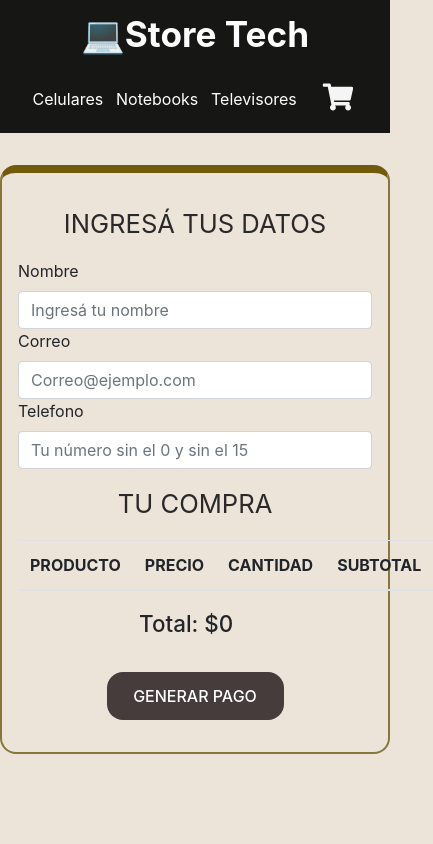
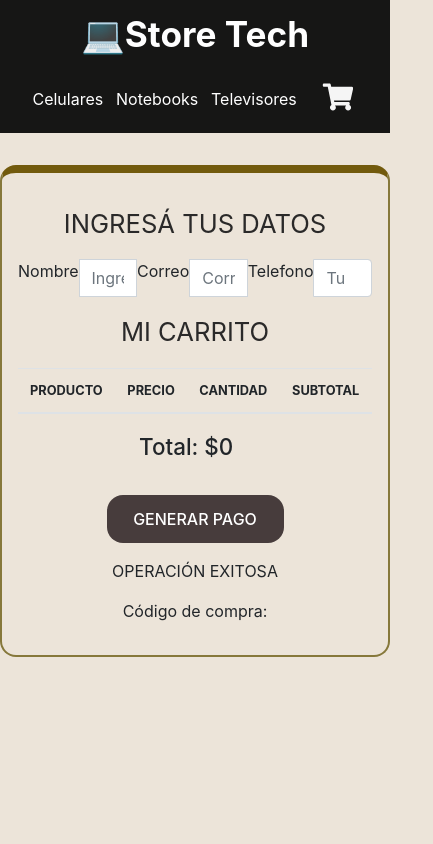
Before and after one commit to oliveravictor/store-tech, a React (Create React App) app: page /checkout in a window 390 px wide. Shown: the top 844 px of the page, 433 px wide, since content can reach past the window. Built offline with nearby package versions, Linux system fonts and the light colour scheme.

Commit message:
order payment, checkout

```diff
--- a/src/Components/Checkout/Checkout.css
+++ b/src/Components/Checkout/Checkout.css
@@ -55,6 +55,10 @@
     justify-content: center;
   }
 
+  th {
+    font-size: 0.8rem;
+  }
+
   .checkout__th {
     font-size: 0.8rem;
     line-height: 1rem;
--- a/src/Components/Checkout/Checkout.js
+++ b/src/Components/Checkout/Checkout.js
@@ -1,39 +1,95 @@
 import "./Checkout.css";
-import { useContext } from "react";
+import { useContext, useEffect, useState } from "react";
 import { CartContext } from "../../Context/CartContex";
-import { Form, Button, Table } from "react-bootstrap";
-import { Link } from "react-router-dom";
+import { Form, Button, Table, InputGroup } from "react-bootstrap";
+import { getFirestore } from "../../firebase";
+import firebase from "firebase/app";
+import "firebase/firestore";
 
 const Checkout = () => {
   const cartItems = useContext(CartContext);
+  const [orderNow, setOrderNow] = useState({});
+  const [idOrder, setIdOrder] = useState("");
+  const [dataUser, setDataUser] = useState({ name: "", phone: "", email: "" });
+
+  useEffect(() => {
+    setOrderNow({
+      buyer: dataUser,
+      items: cartItems.cart,
+      date: firebase.firestore.Timestamp.fromDate(new Date()),
+      total: cartItems.total,
+    });
+  }, [dataUser, cartItems.total, cartItems.cart]);
+
+  const handleInput = (e) => {
+    setDataUser({
+      ...dataUser,
+      [e.target.id]: e.target.value,
+    });
+  };
+
+  const handleBuy = () => {
+    const db = getFirestore();
+    const orders = db.collection("orders");
+    orders
+      .add(orderNow)
+      .then(({ id }) => {
+        setIdOrder(id);
+        let batch = db.batch();
+        const dataBase = db.collection("items");
+
+        cartItems.cart
+          .forEach((x) => {
+            batch.update(dataBase.doc(x.id), {
+              stock: x.item.stock - x.quantity,
+            });
+          })
+          .batch.commit()
+          .then(() => {
+            cartItems.clear();
+          });
+      })
+      .catch((e) => {
+        console.log("ocurrió un error", e);
+      })
+      .finally(() => {
+        console.log("Operación exitosa");
+      });
+  };
 
   return (
     <div style={{ minHeight: "100vh" }}>
       <div className="checkout">
         <p className="checkout__title">Ingresá tus datos</p>
         <Form>
-          <Form.Group className="mb-3" controlId="formBasicEmail">
+          <InputGroup className="mb-3" controlId="formBasicEmail">
             <Form.Label>Nombre</Form.Label>
             <Form.Control
+              onChange={handleInput}
               type="text"
               placeholder="Ingresá tu nombre"
               required="required"
+              id="name"
             />
             <Form.Label>Correo</Form.Label>
             <Form.Control
+              onChange={handleInput}
               type="email"
               placeholder="Correo@ejemplo.com"
               required="required"
+              id="email"
             />
             <Form.Label>Telefono</Form.Label>
             <Form.Control
+              onChange={handleInput}
               type="number"
               placeholder="Tu número sin el 0 y sin el 15"
               required="required"
+              id="phone"
             />
-          </Form.Group>
+          </InputGroup>
         </Form>
-        <p className="checkout__title">Tu Compra</p>
+        <p className="checkout__title">Mi Carrito</p>
         <Table>
           <thead>
             <tr>
@@ -57,9 +113,20 @@ const Checkout = () => {
           })}
         </Table>
         <p className={"checkout__total"}>Total: ${cartItems.total}</p>
-        <Link to="/orders" className={"d-flex justify-content-center"}>
-          <Button className={"checkout__button"}>Generar pago</Button>
-        </Link>
+        <div className={"d-flex justify-content-center"}>
+          <Button
+            type="submit"
+            className={"checkout__button"}
+            onClick={handleBuy}
+          >
+            Generar pago
+          </Button>
+        </div>
+
+        <div className={"text-center"}>
+          <p>OPERACIÓN EXITOSA</p>
+          <p>Código de compra: {idOrder && <div>{idOrder}</div>}</p>
+        </div>
       </div>
     </div>
   );
```
